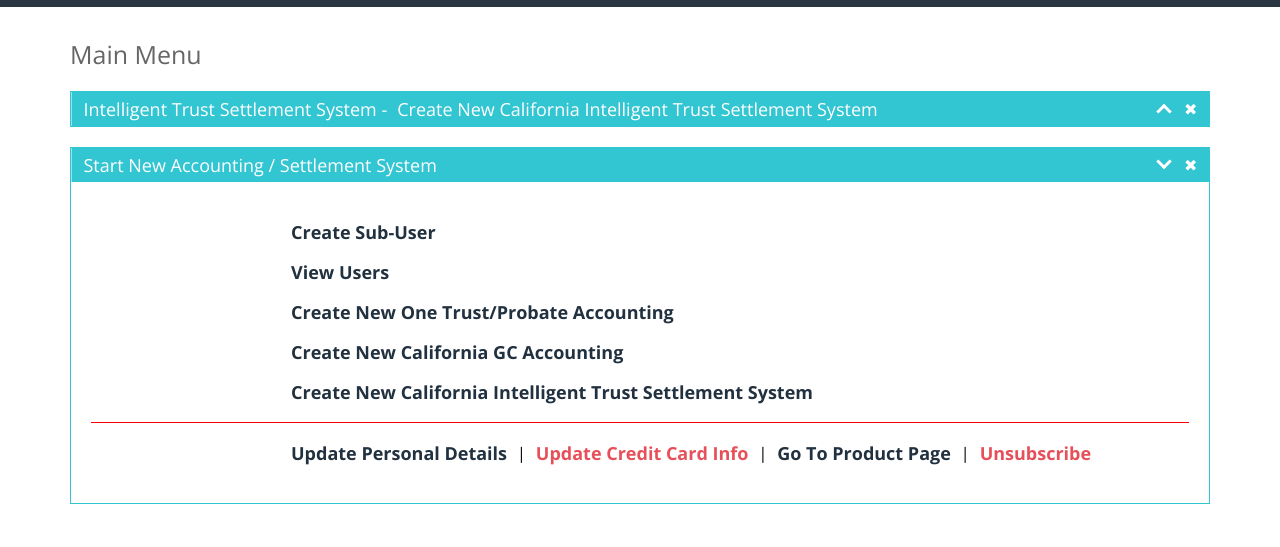
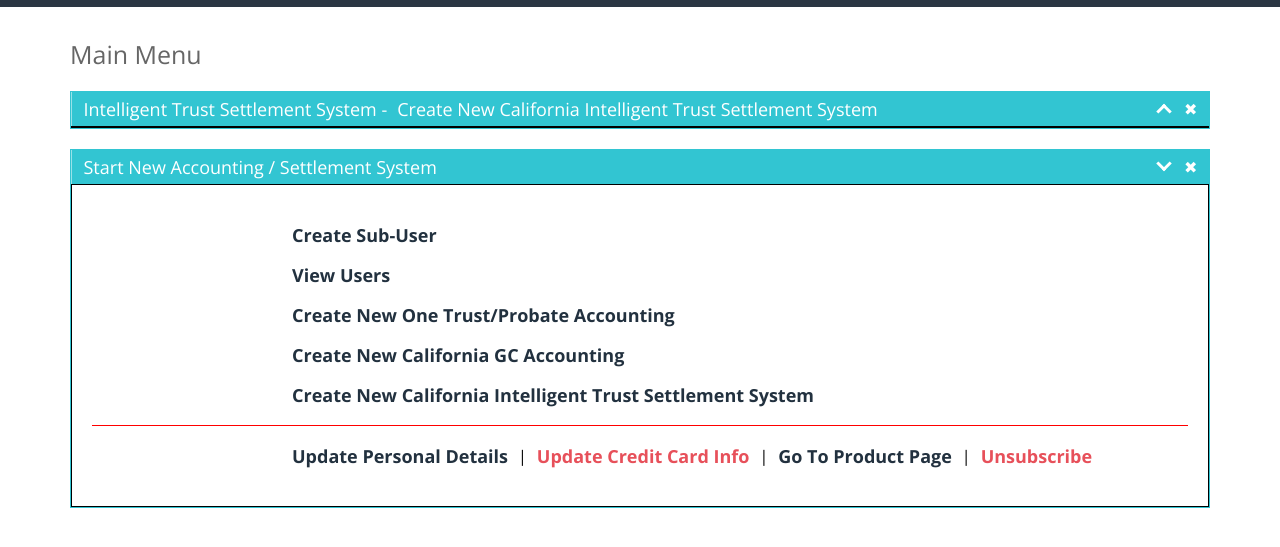
Before and after one commit to sabermh46/TAAP, a plain HTML site: page index.html in a window 1280 px wide. Both pictures are taken after a click on the element 1163 px from the left and 152 px from the top of the page. Shown: the part 43-590 px from the top of the page. Drawn offline with nearby package versions, Linux system fonts and the light colour scheme.

Commit message:
Update taap-style.css

```diff
--- a/taap-style.css
+++ b/taap-style.css
@@ -68,14 +68,17 @@ div.h2 {
 
 
 .collapseable-card .card-body {
+    position: relative;
     width: 100%;
-    transition: 0.5s;
+    transition: all 0.5s;
     overflow: hidden;
     padding: 20px;
+    transform-origin: top center;
+    border: 1px solid black;
 }
 .collapseable-card.active .card-body {
-    height: 0px !important;
-    padding: 0;
+    height: 0px;
+    padding: 0px;
 }
 .collapseable-card.active .card-controll .buttons .up-down .icon {
     transform: translateY(8px) rotate(135deg);
```
